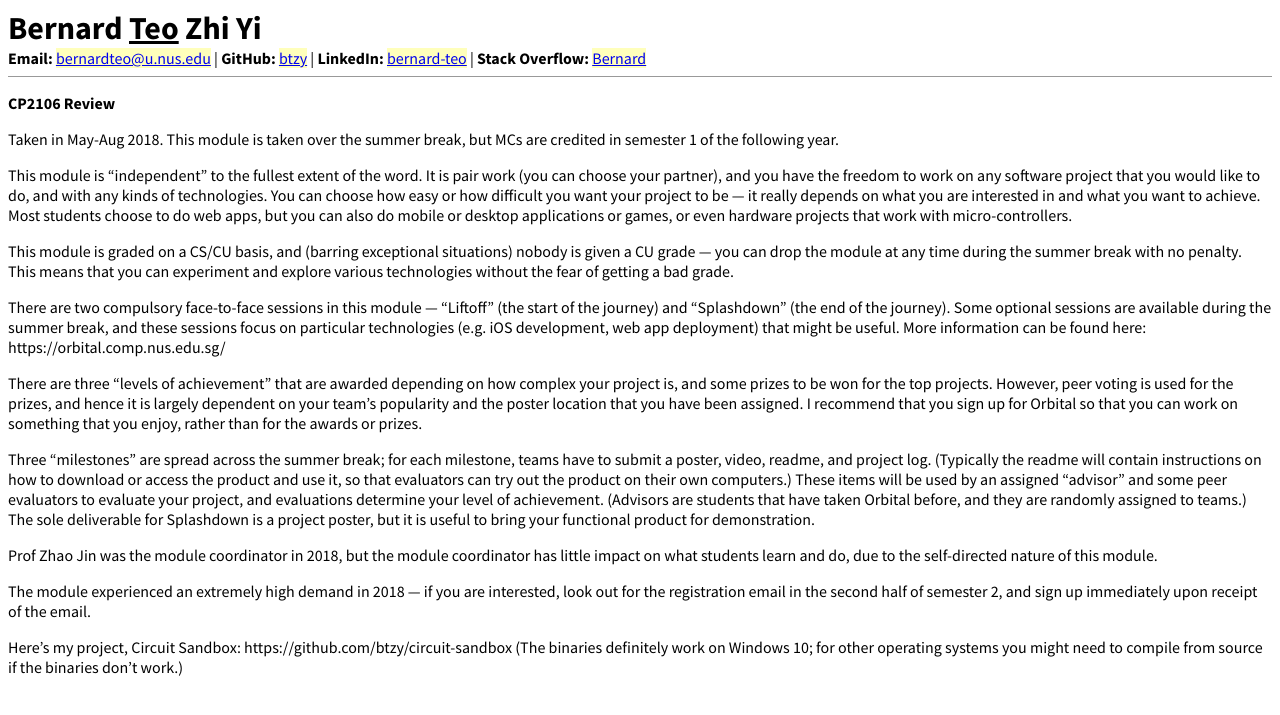
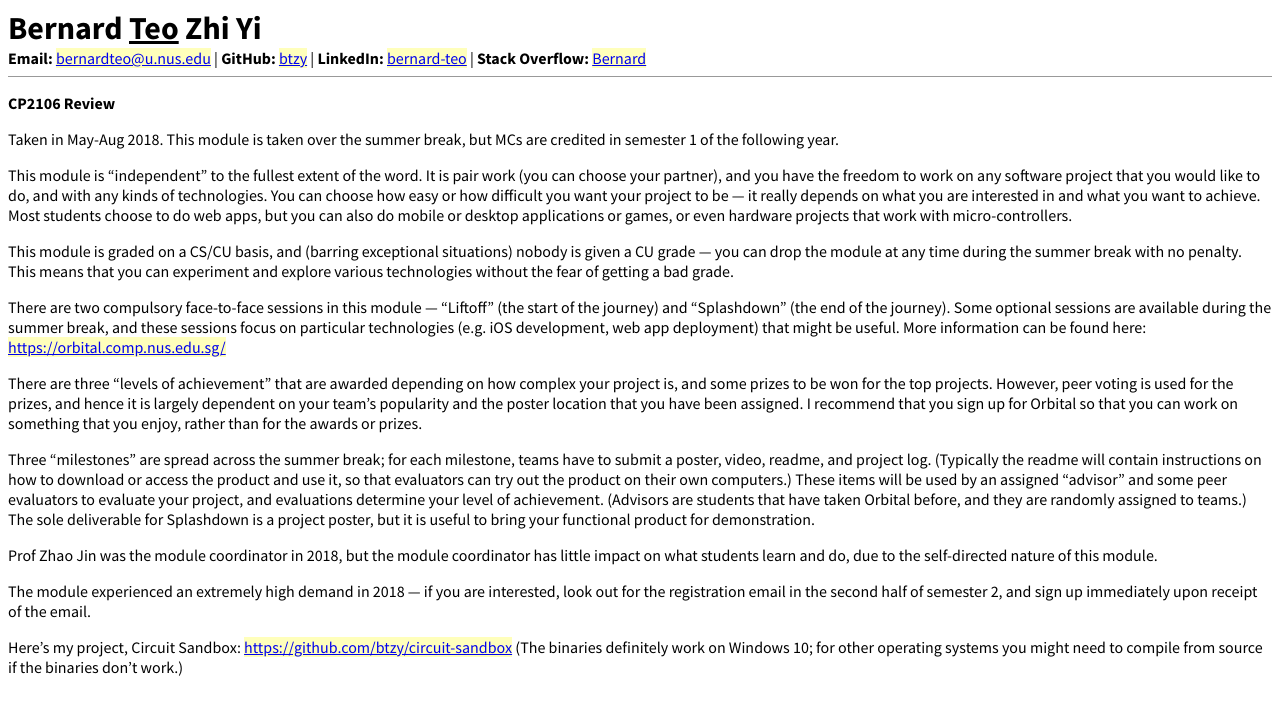
Before and after one commit to btzy/homepage, a Jekyll site: the page built from nus/CP2106.md, in a window 1280 px wide. Shown: the top 715 px of the page. Built offline with Jekyll 4.4.1, drawn with Linux system fonts in a browser that asks for light colours.

```diff
--- a/nus/CP2106.md
+++ b/nus/CP2106.md
@@ -8,7 +8,7 @@ This module is "independent" to the fullest extent of the word.  It is pair work
 
 This module is graded on a CS/CU basis, and (barring exceptional situations) nobody is given a CU grade — you can drop the module at any time during the summer break with no penalty.  This means that you can experiment and explore various technologies without the fear of getting a bad grade.
 
-There are two compulsory face-to-face sessions in this module — "Liftoff" (the start of the journey) and "Splashdown" (the end of the journey).  Some optional sessions are available during the summer break, and these sessions focus on particular technologies (e.g. iOS development, web app deployment) that might be useful.  More information can be found here: https://orbital.comp.nus.edu.sg/
+There are two compulsory face-to-face sessions in this module — "Liftoff" (the start of the journey) and "Splashdown" (the end of the journey).  Some optional sessions are available during the summer break, and these sessions focus on particular technologies (e.g. iOS development, web app deployment) that might be useful.  More information can be found here: <https://orbital.comp.nus.edu.sg/>
 
 There are three "levels of achievement" that are awarded depending on how complex your project is, and some prizes to be won for the top projects.  However, peer voting is used for the prizes, and hence it is largely dependent on your team's popularity and the poster location that you have been assigned.  I recommend that you sign up for Orbital so that you can work on something that you enjoy, rather than for the awards or prizes.
 
@@ -18,5 +18,5 @@ Prof Zhao Jin was the module coordinator in 2018, but the module coordinator has
 
 The module experienced an extremely high demand in 2018 — if you are interested, look out for the registration email in the second half of semester 2, and sign up immediately upon receipt of the email.
 
-Here's my project, Circuit Sandbox: https://github.com/btzy/circuit-sandbox
+Here's my project, Circuit Sandbox: <https://github.com/btzy/circuit-sandbox>
 (The binaries definitely work on Windows 10; for other operating systems you might need to compile from source if the binaries don't work.)
```
Also changed, not shown: nus/CS2103T.md (+2 -2 lines).
